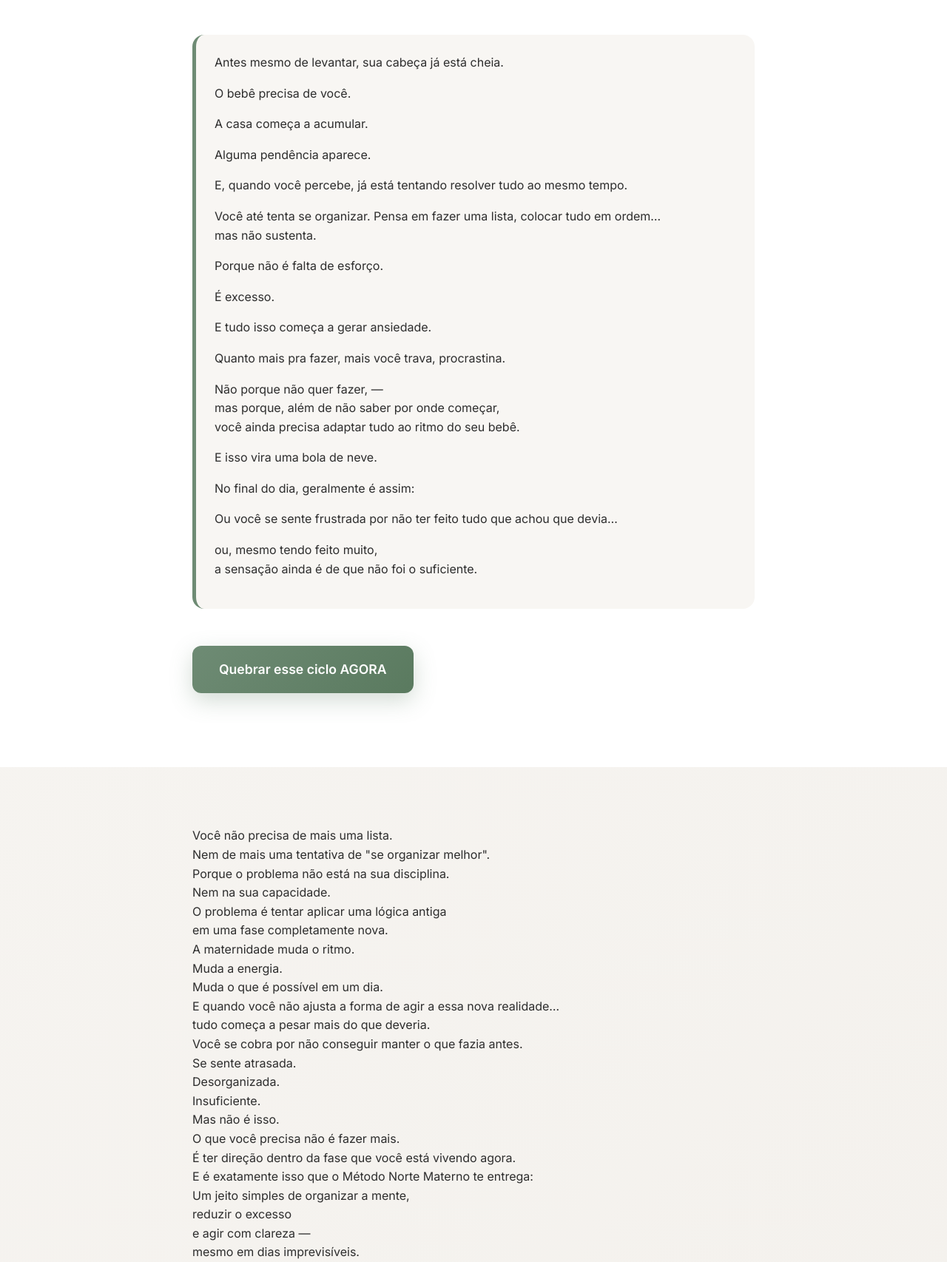
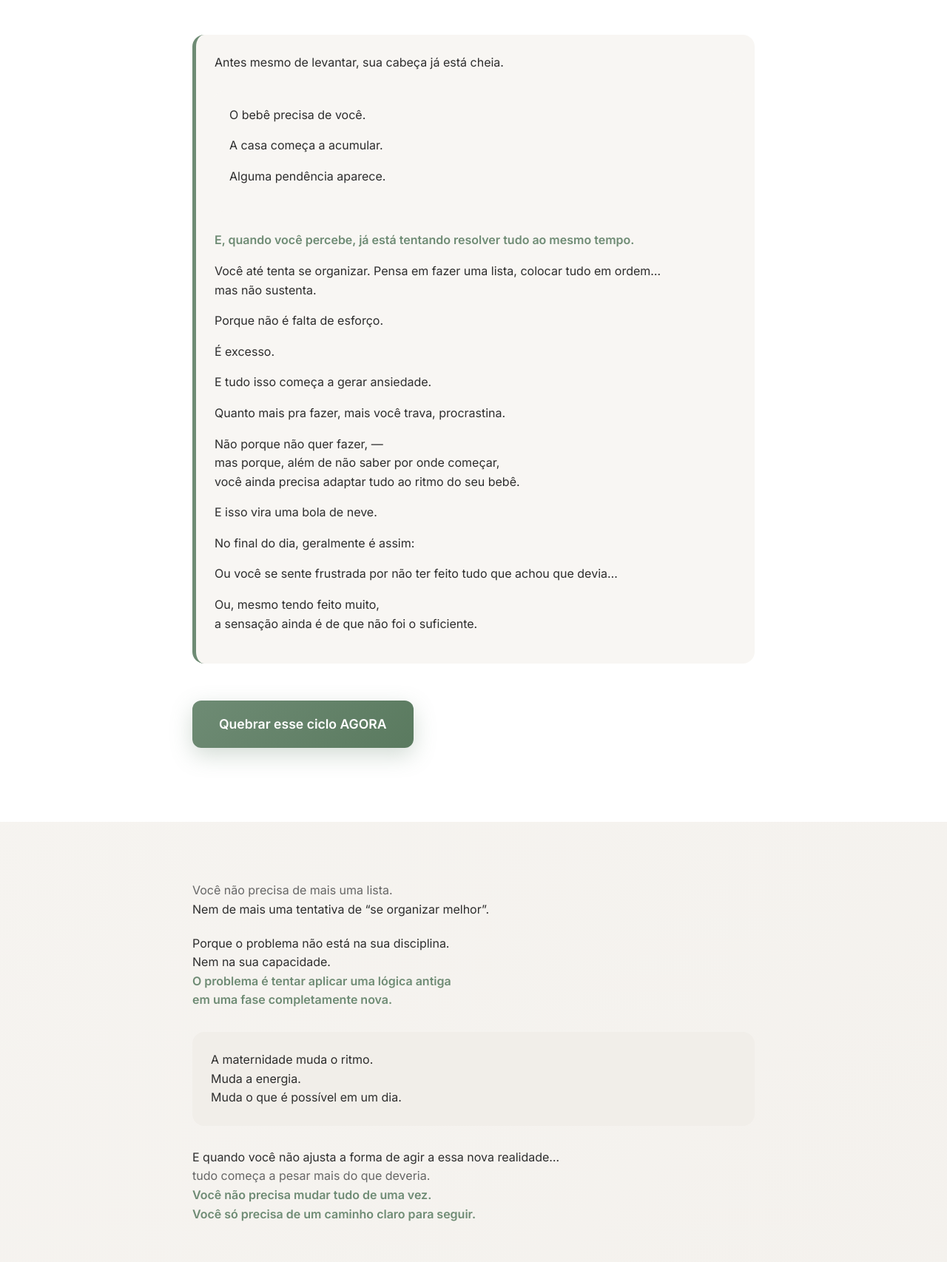
Before and after one commit to nathaliadelima/norte-materno-landing-page, a plain HTML site: page index.html in a window 1280 px wide. Shown: the part 1091-2797 px from the top of the page at 74% size. Drawn offline with Linux system fonts and the light colour scheme.

Commit message:
edition1

```diff
--- a/index.html
+++ b/index.html
@@ -1,10 +1,12 @@
 <!DOCTYPE html>
 <html lang="pt-BR">
+
 <head>
   <meta charset="UTF-8">
   <meta name="viewport" content="width=device-width, initial-scale=1.0">
   <title>Método Norte Materno | Recupere sua clareza na maternidade</title>
-  <meta name="description" content="Descubra como organizar sua mente e rotina na maternidade sem culpa. Método prático com templates Notion inclusos. Comece hoje!">
+  <meta name="description"
+    content="Descubra como organizar sua mente e rotina na maternidade sem culpa. Método prático com templates Notion inclusos. Comece hoje!">
   <link rel="stylesheet" href="style.css">
   <link href="https://fonts.googleapis.com/css2?family=Inter:wght@300;400;500;600;700&display=swap" rel="stylesheet">
 </head>
@@ -31,7 +33,8 @@
           </h1>
 
           <p class="hero-lead">
-            Sua mente está cheia. O bebê demanda 24h. A casa não para. E você se sente <strong> cansada, confusa — e às vezes, perdida...</strong><br>
+            Sua mente está cheia. O bebê demanda 24h. A casa não para. E você se sente <strong> cansada, confusa — e às
+              vezes, perdida...</strong><br>
             <span class="soft">Saia do caos mental e aja com mais consciência, dentro da sua realidade.</span>
           </p>
 
@@ -49,13 +52,14 @@
           <div class="hero-cta">
             <a href="#preco" class="btn-primary btn-large">Quero minha clareza de volta</a>
             <p class="trust">
-            - acesso imediato • aulas curtas • aplicação prática</p>
+              • acesso imediato • aulas curtas • aplicação prática</p>
           </div>
         </article>
 
         <aside class="hero-image">
           <div class="mockup">
-            <img src="WhatsApp Image 2026-04-02 at 11.42.20.jpeg" alt="Template Notion Método Norte Materno" width="360" height="560">
+            <img src="WhatsApp Image 2026-04-02 at 11.42.20.jpeg" alt="Template Notion Método Norte Materno" width="360"
+              height="560">
           </div>
         </aside>
       </div>
@@ -70,21 +74,30 @@
         <article class="problem-steps">
           <div class="step">
             <span class="step-number"></span>
-            <p>Antes mesmo de levantar, sua cabeça já está cheia.</p>
+            <div class="problem-flow">
+              <p class="soft-line">Antes mesmo de levantar, sua cabeça já está cheia.</p>
+
+              <div class="problem-group">
                 <p>O bebê precisa de você.</p>
                 <p>A casa começa a acumular.</p>
                 <p>Alguma pendência aparece.</p>
-            <p>E, quando você percebe, já está tentando resolver tudo ao mesmo tempo.</p>
+              </div>
+
+              <p class="highlight-line">
+                E, quando você percebe, já está tentando resolver tudo ao mesmo tempo.
+              </p>
+            </div>
             <p>Você até tenta se organizar. Pensa em fazer uma lista, colocar tudo em ordem…<br>mas não sustenta.</p>
             <p>Porque não é falta de esforço.</p>
             <p>É excesso.</p>
             <p>E tudo isso começa a gerar ansiedade.</p>
             <p>Quanto mais pra fazer, mais você trava, procrastina.</p>
-            <p>Não porque não quer fazer, —<br>mas porque, além de não saber por onde começar,<br>você ainda precisa adaptar tudo ao ritmo do seu bebê.</p>
+            <p>Não porque não quer fazer, —<br>mas porque, além de não saber por onde começar,<br>você ainda precisa
+              adaptar tudo ao ritmo do seu bebê.</p>
             <p>E isso vira uma bola de neve.</p>
             <p>No final do dia, geralmente é assim:</p>
             <p>Ou você se sente frustrada por não ter feito tudo que achou que devia…</p>
-            <p>ou, mesmo tendo feito muito,  <br>a sensação ainda é de que não foi o suficiente.</p>
+            <p>Ou, mesmo tendo feito muito, <br>a sensação ainda é de que não foi o suficiente.</p>
           </div>
         </article>
 
@@ -95,44 +108,38 @@
     </section>
 
     <article class="reality-text narrow">
-      <p>Você não precisa de mais uma lista.</p>
 
-      <p>Nem de mais uma tentativa de "se organizar melhor".</p>
+      <p class="soft">Você não precisa de mais uma lista.</p>
+
+      <p>Nem de mais uma tentativa de “se organizar melhor”.</p>
+
+      <p class="break"></p>
 
       <p>Porque o problema não está na sua disciplina.</p>
-
       <p>Nem na sua capacidade.</p>
 
-      <p>O problema é tentar aplicar uma lógica antiga<br>em uma fase completamente nova.</p>
+      <p class="highlight-line">
+        O problema é tentar aplicar uma lógica antiga<br>
+        em uma fase completamente nova.
+      </p>
 
+      <div class="reality-box">
         <p>A maternidade muda o ritmo.</p>
-
         <p>Muda a energia.</p>
-
         <p>Muda o que é possível em um dia.</p>
+      </div>
 
       <p>E quando você não ajusta a forma de agir a essa nova realidade…</p>
 
-      <p>tudo começa a pesar mais do que deveria.</p>
+      <p class="soft">tudo começa a pesar mais do que deveria.</p>
 
-      <p>Você se cobra por não conseguir manter o que fazia antes.</p>
+      <p class="highlight-line">
+        Você não precisa mudar tudo de uma vez.<br>
+        Você só precisa de um caminho claro para seguir.
+      </p>
 
-      <p>Se sente atrasada.</p>
+    </article>
 
-      <p>Desorganizada.</p>
-
-      <p>Insuficiente.</p>
-
-      <p>Mas não é isso.</p>
-
-      <p>O que você precisa não é fazer mais.</p>
-
-      <p>É ter direção dentro da fase que você está vivendo agora.</p>
-
-      <p>E é exatamente isso que o Método Norte Materno te entrega:</p>
-
-      <p>Um jeito simples de organizar a mente,<br>reduzir o excesso<br>e agir com clareza —<br>mesmo em dias imprevisíveis.</p>
-    </article>
 
     <section class="solution soft-bg" id="metodo">
       <div class="container">
@@ -186,7 +193,8 @@
           </article>
           <article class="result-card">
             <div class="stars">★★★★★</div>
-            <p>"Parei de querer ser perfeita e agora tenho mais clareza do que é realmente importante, e faço isso com menos culpa, menos cobrança e ajustando conforme a fase do meu  bebê."</p>
+            <p>"Parei de querer ser perfeita e agora tenho mais clareza do que é realmente importante, e faço isso com
+              menos culpa, menos cobrança e ajustando conforme a fase do meu bebê."</p>
             <div class="author">— mãe de 3 meses</div>
           </article>
         </div>
@@ -196,7 +204,8 @@
     <section class="content soft-bg" id="conteudo">
       <div class="container narrow">
         <header class="section-header center">
-          <h2>Tudo incluso por tempo limitado</h2>
+          <h2>Você pode continuar tentando dar conta de tudo sozinha…<br>
+            ou ter um caminho que te guia no meio do caos.</h2>
         </header>
 
         <div class="pricing-box">
@@ -212,7 +221,7 @@
             <div>
               <span></span> Tudo o que você precisa para começar já está aqui:
             </div>
-
+            <br>
             <div class="feature">
               <span>✔</span> Aulas práticas e diretas
             </div>
@@ -228,7 +237,7 @@
             <div class="feature">
               <span>✔</span> Acesso vitalício
             </div>
-
+            <br>
             <div class="feature">
               <span></span> Por um valor que cabe na sua realidade:
             </div>
@@ -243,7 +252,6 @@
       <div class="container">
         <article class="cta-content">
           <h2>Você não precisa esperar a fase passar para se sentir melhor.
-
             Nem precisa dar conta de tudo para se sentir suficiente.
 
             Quando você tem clareza…
@@ -255,7 +263,7 @@
 
             O Método Norte Materno não muda a sua rotina.
 
-          Ele muda a forma como você vive dentro dela.</h2>
+            Ele muda a forma como você vive dentro dela!</h2>
 
 
           <div class="final-price">
@@ -282,4 +290,5 @@
 
   <script src="script.js"></script>
 </body>
+
 </html>
--- a/style.css
+++ b/style.css
@@ -23,6 +23,26 @@ body {
   margin: 0 auto;
 }
 
+.reality-box {
+  background: #f1eee9;
+  padding: 25px;
+  border-radius: 16px;
+  margin: 30px 0;
+}
+
+.break {
+  height: 20px;
+}
+
+.soft {
+  color: #666;
+}
+
+.highlight-line {
+  font-weight: 600;
+  color: #6e8b74;
+}
+
 .reality-text {
   padding: 80px 20px;
   max-width: 800px;
@@ -34,7 +54,7 @@ body {
   position: fixed;
   top: 0;
   width: 100%;
-  background: rgba(255,255,255,0.95);
+  background: rgba(255, 255, 255, 0.95);
   backdrop-filter: blur(10px);
   z-index: 1000;
   padding: 15px 0;
@@ -52,6 +72,23 @@ body {
 }
 
 /* HERO */
+
+.problem-flow p {
+  margin-bottom: 18px;
+}
+
+.problem-group {
+  background: #f8f6f3;
+  padding: 20px;
+  border-radius: 12px;
+  margin: 25px 0;
+}
+
+.highlight-line {
+  font-weight: 600;
+  color: #6e8b74;
+}
+
 .hero {
   padding: 140px 20px 100px;
   background: linear-gradient(135deg, #f1eee9 0%, #e8e4dc 100%);
@@ -114,7 +151,7 @@ body {
   background: white;
   padding: 20px;
   border-radius: 20px;
-  box-shadow: 0 25px 50px rgba(0,0,0,0.15);
+  box-shadow: 0 25px 50px rgba(0, 0, 0, 0.15);
 }
 
 .hero-cta {
@@ -132,13 +169,13 @@ body {
   font-size: 1.1rem;
   display: inline-block;
   transition: all 0.3s ease;
-  box-shadow: 0 10px 30px rgba(110,139,116,0.3);
+  box-shadow: 0 10px 30px rgba(110, 139, 116, 0.3);
   text-align: center;
 }
 
 .btn-primary:hover {
   transform: translateY(-2px);
-  box-shadow: 0 15px 40px rgba(110,139,116,0.4);
+  box-shadow: 0 15px 40px rgba(110, 139, 116, 0.4);
 }
 
 .btn-large {
@@ -219,13 +256,13 @@ body {
   padding: 40px 25px;
   border-radius: 20px;
   text-align: center;
-  box-shadow: 0 10px 30px rgba(0,0,0,0.1);
+  box-shadow: 0 10px 30px rgba(0, 0, 0, 0.1);
   transition: all 0.3s ease;
 }
 
 .method-card:hover {
   transform: translateY(-10px);
-  box-shadow: 0 20px 50px rgba(0,0,0,0.15);
+  box-shadow: 0 20px 50px rgba(0, 0, 0, 0.15);
 }
 
 .method-icon {
@@ -258,7 +295,7 @@ body {
   background: white;
   padding: 40px;
   border-radius: 20px;
-  box-shadow: 0 15px 40px rgba(0,0,0,0.1);
+  box-shadow: 0 15px 40px rgba(0, 0, 0, 0.1);
   text-align: center;
 }
 
@@ -278,7 +315,7 @@ body {
   background: white;
   padding: 50px;
   border-radius: 24px;
-  box-shadow: 0 25px 60px rgba(0,0,0,0.15);
+  box-shadow: 0 25px 60px rgba(0, 0, 0, 0.15);
   text-align: center;
   max-width: 500px;
   margin: 60px auto;
@@ -319,7 +356,10 @@ body {
   text-align: center;
 }
 
-.final-price, .price, .btn-primary, .trust-final {
+.final-price,
+.price,
+.btn-primary,
+.trust-final {
   text-align: center;
 }
 
@@ -329,6 +369,9 @@ body {
   padding: 80px 20px 40px;
   display: flex;
   justify-content: center;
+  background: linear-gradient(135deg, #f1eee9, #e8e4dc);
+  border-top: 1px solid #ddd;
+
 }
 
 .cta-final .container {
@@ -346,13 +389,20 @@ body {
   font-weight: 400;
   line-height: 1.9;
   color: #2e2e2e;
-  white-space: pre-line; /* mantém as quebras do teu texto */
+  white-space: pre-line;
+  /* mantém as quebras do teu texto */
   margin-bottom: 35px;
 }
 
 /* PREÇO */
 .final-price {
   margin: 30px 0 20px;
+}
+
+.price-decision {
+  margin: 25px 0;
+  font-size: 1rem;
+  color: #444;
 }
 
 .final-price .price {
```
Lines whose indentation alone changed are shown as unchanged.
